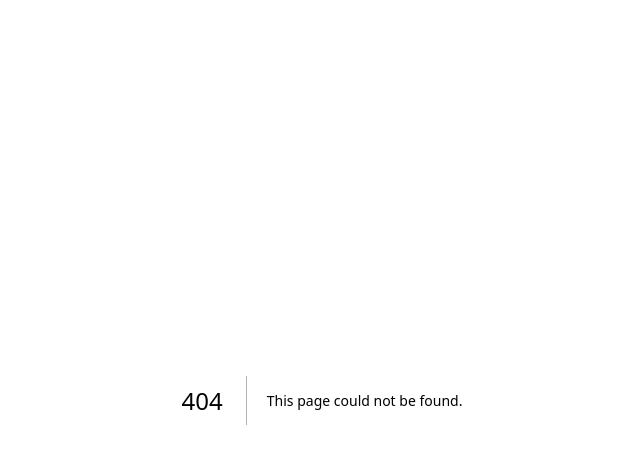
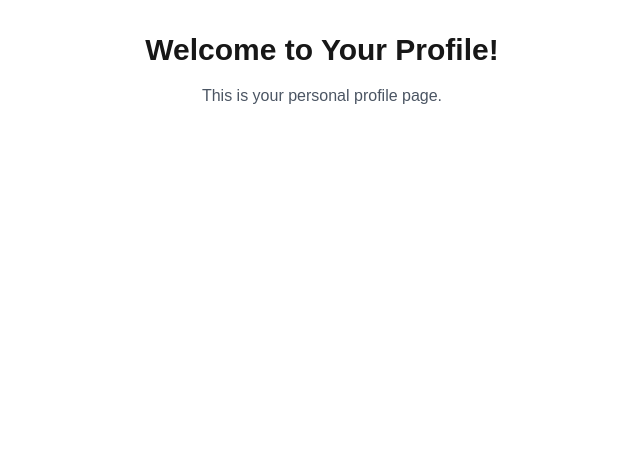
Before and after one commit to AnsarulIslam10/collab-practice, a Next.js app: page /profile in a window 1280 px wide. Before the commit this address had no page. Shown: the top 464 px of the page, without its empty margins (318-958 px from the left). Built offline with nearby package versions, Linux system fonts and the light colour scheme.

Commit message:
Welcome to Your Profile!

```diff
--- /dev/null
+++ b/src/app/profile/page.tsx
@@ -0,0 +1,8 @@
+export default function ProfilePage() {
+    return (
+      <div className="max-w-4xl mx-auto p-8 text-center">
+        <h1 className="text-3xl font-bold mb-4">Welcome to Your Profile!</h1>
+        <p className="text-gray-600">This is your personal profile page.</p>
+      </div>
+    );
+   }
```
